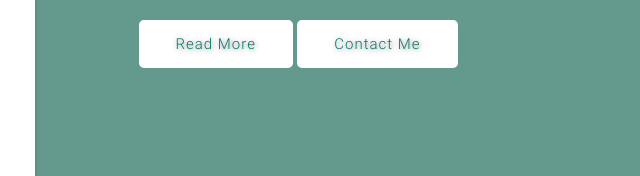
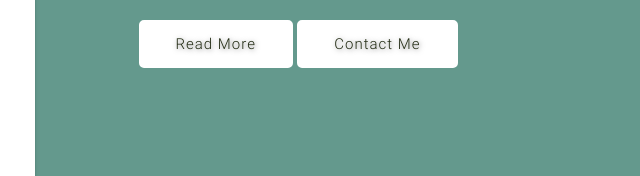
Before and after one commit to AliAboelela123/AliAboelela123.github.io, a plain HTML site: page index.html in a window 1280 px wide. In both pictures the pointer is over the link "Contact Me". Shown: the part 345-521 px from the top of the page, 155-795 px from the left. Drawn offline with nearby package versions, Linux system fonts and the light colour scheme.

Commit message:
Modified the color in all important spots

```diff
--- a/assets/css/style.css
+++ b/assets/css/style.css
@@ -85,7 +85,7 @@
   position: relative;
   padding: 11px 35px;
   background: #fff;
-  color: #00796b;
+  color: #222b13;
   border: 2px solid #fff;
   font-weight: 600;
   font-size: 15px;
@@ -97,7 +97,7 @@
 
 /* .readme:hover{
   color: white;
-  background-color: #00796b;
+  background-color: #222b13;
 } */
 
 .contactme {
@@ -116,7 +116,7 @@
 }
 
 .contactme:hover{
-  color: #00796b;
+  color: #222b13;
   background-color: white;
 }
 /* main body */
```
